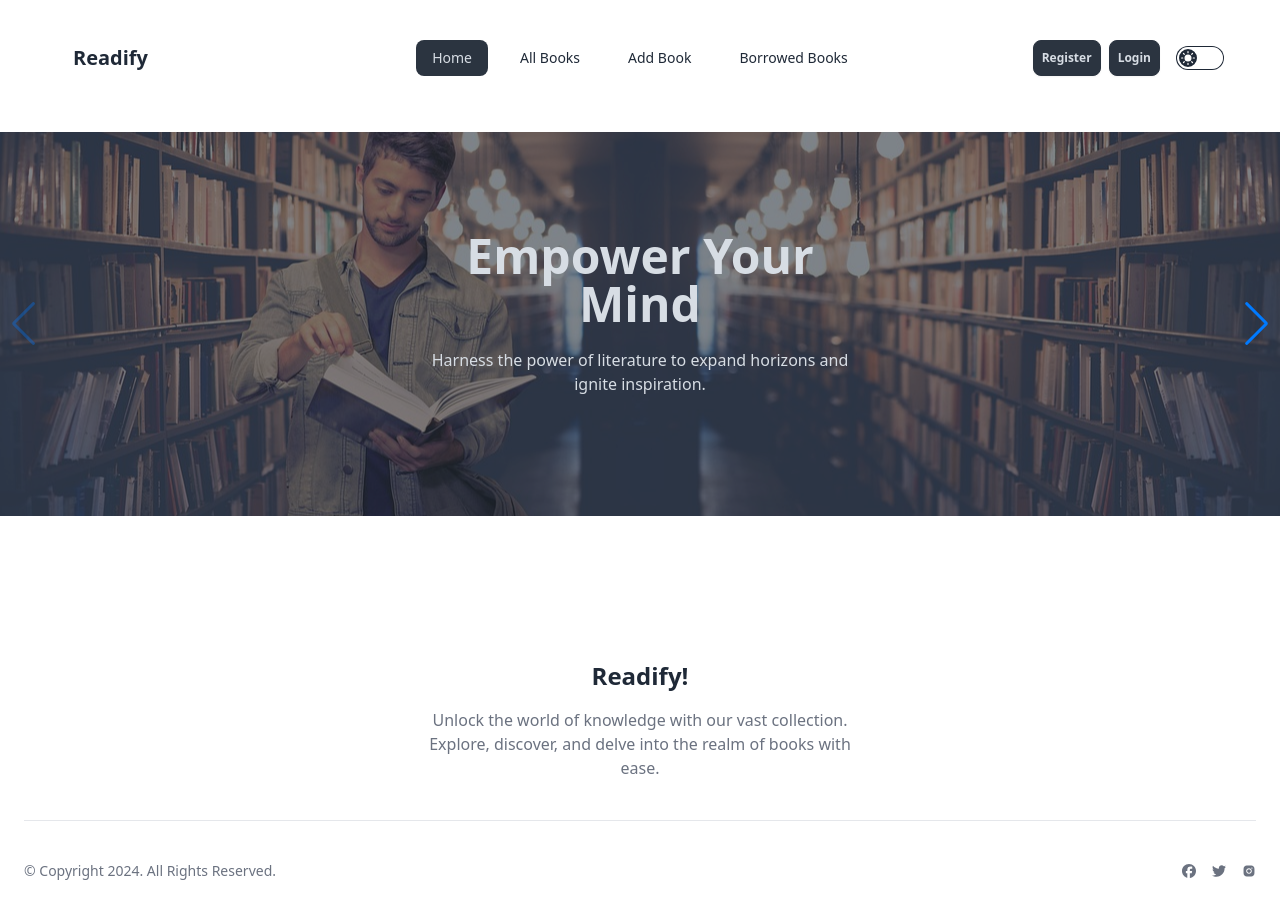
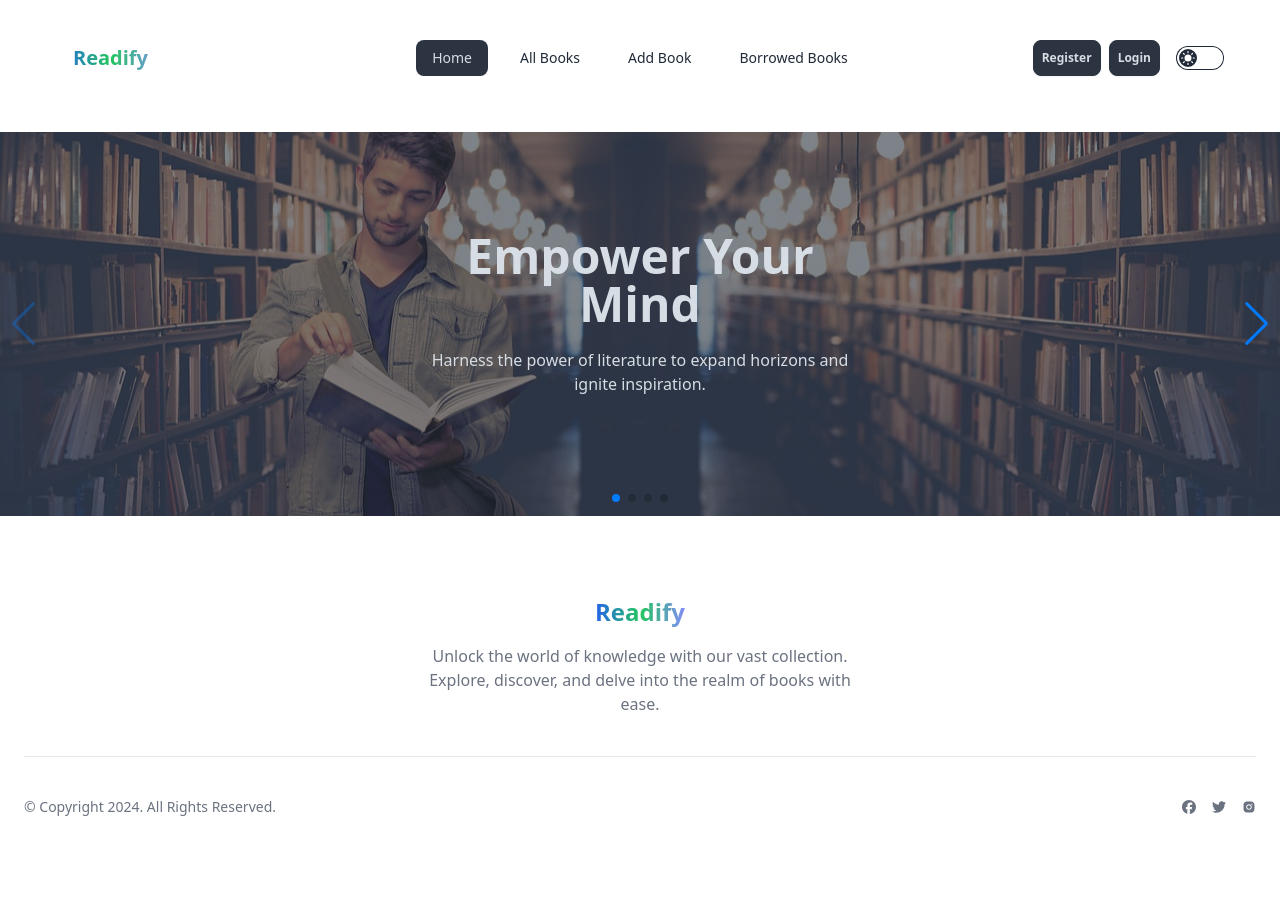
Before and after one commit to sioanik/readify-client, a React (Vite) app: page / in a window 1280 px wide. After the commit the page ends 849 px from the top, so only its background shows below. Built offline with nearby package versions, Linux system fonts and the light colour scheme; no server answers.

Commit message:
updated banner section

```diff
--- a/src/layout/MainLayout.jsx
+++ b/src/layout/MainLayout.jsx
@@ -7,7 +7,9 @@ const MainLayout = () => {
     return (
         <div>
             <Navbar></Navbar>
-            <Outlet></Outlet>
+            <div className='min-h-[calc(100vh-441px)]'>
+                <Outlet></Outlet>
+            </div>
             <Footer></Footer>
         </div>
     );
--- a/src/pages/home/banner/Banner.jsx
+++ b/src/pages/home/banner/Banner.jsx
@@ -1,28 +1,34 @@
 import { Swiper, SwiperSlide } from 'swiper/react';
-import 'swiper/css';
-import { Navigation, Pagination } from 'swiper/modules';
+import { Autoplay, Navigation, Pagination } from 'swiper/modules';
 
 import banner1 from '../../../assets/banner1.jpg'
 import banner2 from '../../../assets/banner2.jpg'
 import banner3 from '../../../assets/banner3.jpg'
 import banner4 from '../../../assets/banner4.jpg'
 
+
+import 'swiper/css';
+import 'swiper/css/pagination';
 import 'swiper/css/navigation';
-import 'swiper/css/pagination';
 
 
 const Banner = () => {
     return (
         <div className=''>
             <Swiper
-                modules={[Navigation]}
-                navigation={{ clickable: true }}
-
-                spaceBetween={50}
-                slidesPerView={1}
-                onSlideChange={() => console.log('slide change')}
-                onSwiper={(swiper) => console.log(swiper)}
-            >
+                spaceBetween={30}
+                centeredSlides={true}
+                autoplay={{
+                  delay: 6000,
+                  disableOnInteraction: false,
+                }}
+                pagination={{
+                  clickable: true,
+                }}
+                navigation={true}
+                modules={[Autoplay, Pagination, Navigation]}
+                className="mySwiper"
+              >
                 <SwiperSlide>
 
                     <div className="hero h-96" style={{ backgroundImage: `url(${banner1})` }}>
--- a/src/pages/shared/Footer.jsx
+++ b/src/pages/shared/Footer.jsx
@@ -5,11 +5,11 @@ import { AiFillInstagram } from "react-icons/ai";
 const Footer = () => {
     return (
         <div>
-            <footer className="mt-28">
-                <div className="container px-6 py-8 mx-auto">
+            <footer className="">
+                <div className="container mt-12 px-6 py-8 mx-auto">
                     <div className="flex flex-col items-center text-center">
                         <a href="#">
-                            <p className="text-2xl font-extrabold">Readify!</p>
+                            <p className="bg-gradient-to-r from-blue-600 via-green-500 to-indigo-400 text-transparent bg-clip-text text-2xl font-extrabold">Readify</p>
                         </a>
 
                         <p className="max-w-md mx-auto mt-4 text-gray-500 dark:text-gray-400">Unlock the world of knowledge with our vast collection. Explore, discover, and delve into the realm of books with ease.</p>
--- a/src/pages/shared/Navbar.jsx
+++ b/src/pages/shared/Navbar.jsx
@@ -59,7 +59,7 @@ const Navbar = () => {
 
                         </ul>
                     </div>
-                    <a className="btn btn-ghost text-xl font-bold" href="/">Readify</a>
+                    <a className="bg-gradient-to-r from-blue-600 via-green-500 to-indigo-400 text-transparent bg-clip-text btn btn-ghost text-xl font-bold" href="/">Readify</a>
 
                 </div>
                 <div className="navbar-center hidden lg:flex">
@@ -80,7 +80,7 @@ const Navbar = () => {
                             <div className='flex justify-center items-center gap-5'>
                                 <div className="text-black avatar tooltip tooltip-bottom">
                                     <div data-tooltip-id="my-tooltip" data-tooltip-content={user?.displayName} className="w-12 rounded-full">
-                                        <img src={user?.photoURL} />
+                                        <img referrerPolicy="no-referrer" src={user?.photoURL} />
                                         <Tooltip id="my-tooltip" />
                                     </div>
 
--- a/src/pages/user/Login.jsx
+++ b/src/pages/user/Login.jsx
@@ -54,7 +54,7 @@ const Login = () => {
 
                 <div className="w-full px-6 py-8 md:px-8 lg:w-1/2">
                     <div className="flex justify-center mx-auto">
-                        <p className="text-2xl font-bold">Readify</p>
+                        <p className="bg-gradient-to-r from-blue-600 via-green-500 to-indigo-400 text-transparent bg-clip-text text-2xl font-bold">Readify</p>
                     </div>
 
                     <p className="mt-3 text-xl text-center text-gray-600 dark:text-gray-200">
--- a/src/routes/Routes.jsx
+++ b/src/routes/Routes.jsx
@@ -14,7 +14,7 @@ const router = createBrowserRouter([
     element: <MainLayout></MainLayout>,
     children: [
       {
-        path: '/',
+        index: true,
         element: <Home></Home>
       },
       {
```
